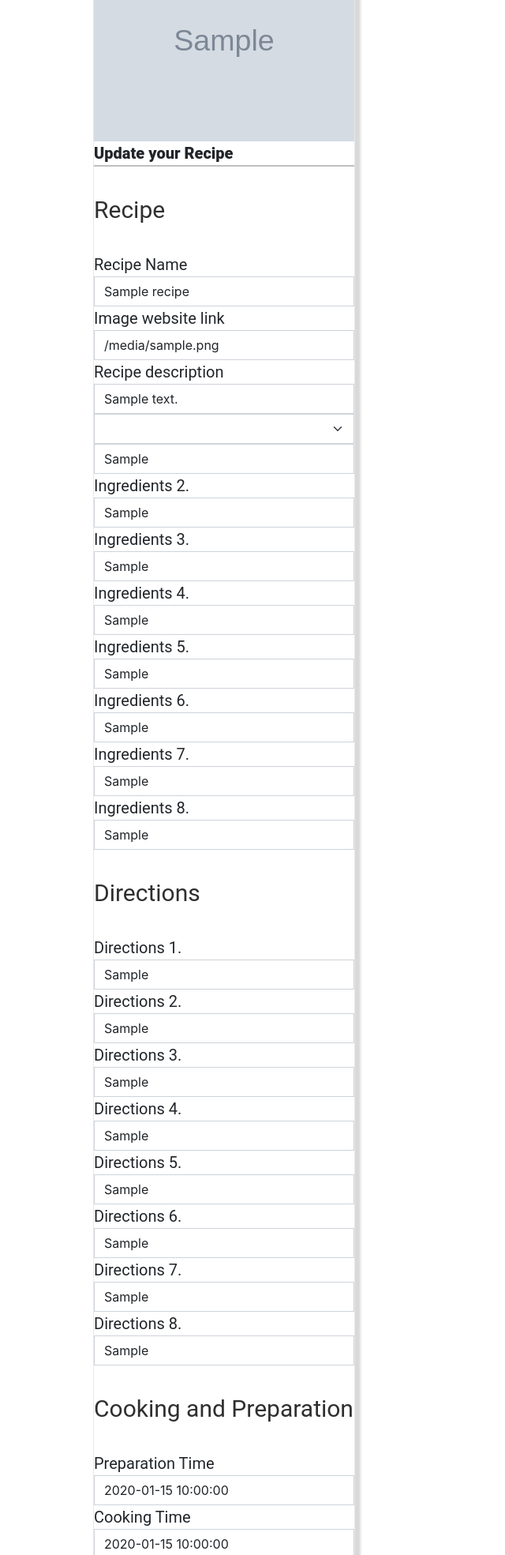
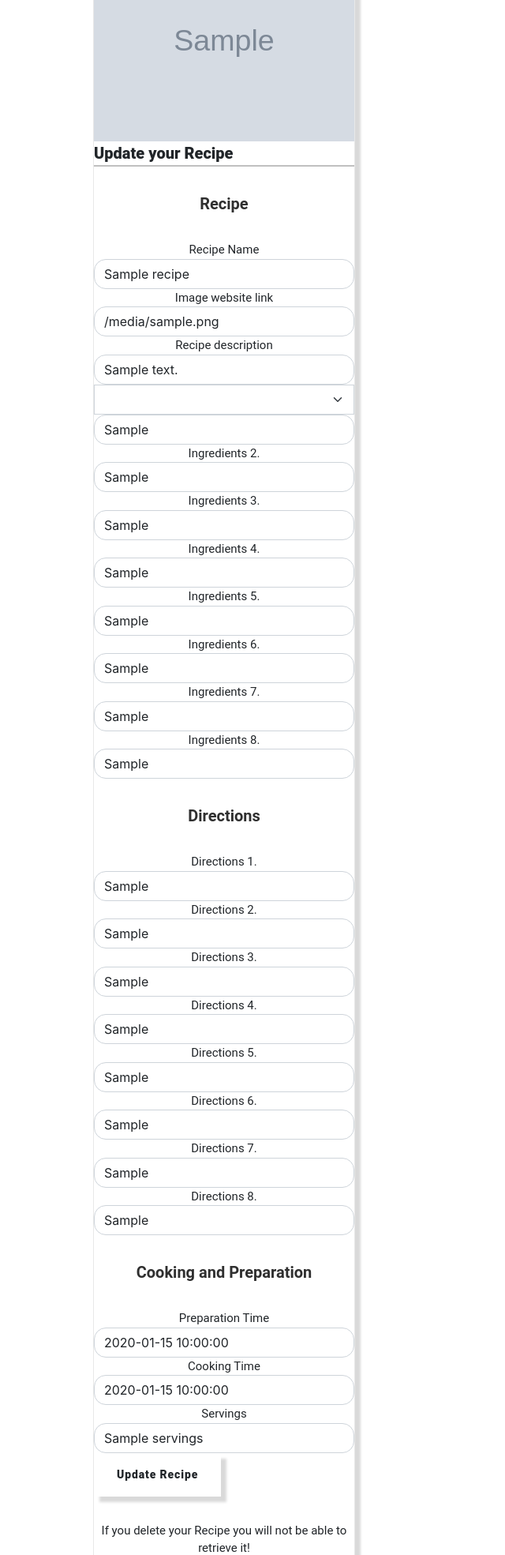
Before and after one commit to kuszturareka/mezze-mode, a Flask app: page /profile in a window 1280 px wide. Shown: the part 769-2738 px from the top of the page at 79% size, without its empty margins (0-640 px from the left). Run offline with Flask 2, Linux system fonts and the light colour scheme; the visitor is signed in with stand-in values (Sample User, id 1); grey boxes marked "Sample" are stand-in pictures; a database or web service that is not in the repository returns one stand-in record (values such as "Sample title"); lists and menus that the app fills with data are empty; some libraries are stand-ins or nearby versions.

Commit message:
Style Add Recipe form and Update form

```diff
--- a/static/css/style.css
+++ b/static/css/style.css
@@ -91,8 +91,8 @@
   text-align: center;
 }
 
-.addbutton {
-  text-align: center;
+#addbutton {
+
   background-color: green ;
   color: #e8e8e8;
   border-radius: 5px;
@@ -106,7 +106,7 @@
 }
 
 #add-recipe-form-title {
-  font-size: 30px;
+  font-size: 25px;
   color: #2f2f2f;
   text-align: center;
 }
@@ -115,7 +115,6 @@
 .alert-danger {
     text-align: center;
     color: #e8e8e8 ;
-    background-color: green ;
     border: none;
 }
 
@@ -127,7 +126,7 @@
 }
 
 .close-alert {
-   color: #e8e8e8;
+   color: transparent;
 
 }
 
@@ -137,6 +136,9 @@
   color: #2f2f2f;
 }
 
+.form-control {
+  border-radius: 15px;
+}
 .ingredients {
   color:#2f2f2f;
   font-weight: bold;}
@@ -155,3 +157,34 @@
   margin-right: 25px;
   margin-left: 25px;
 }
+
+.addrecipe-form-div {
+  text-align: center;
+  font-size: 15px;
+}
+
+.recipe-form-subheading{
+  font-size: 20px;
+  font-weight: bold;
+}
+.addrecipe-form-label {
+  font-size: 15px;
+}
+.update{
+  text-align: center;
+  font-weight: bold;
+}
+
+.update-footer #btn {
+  background-color: darkgreen;
+  color: #e8e8e8;
+  margin: 5px;
+  text-align: center; !important;
+  border-radius: 5px;
+}
+
+#confirm-delete-body {
+  font: Roboto;
+  text-align: center;
+  font-size: 15px;
+}
```
